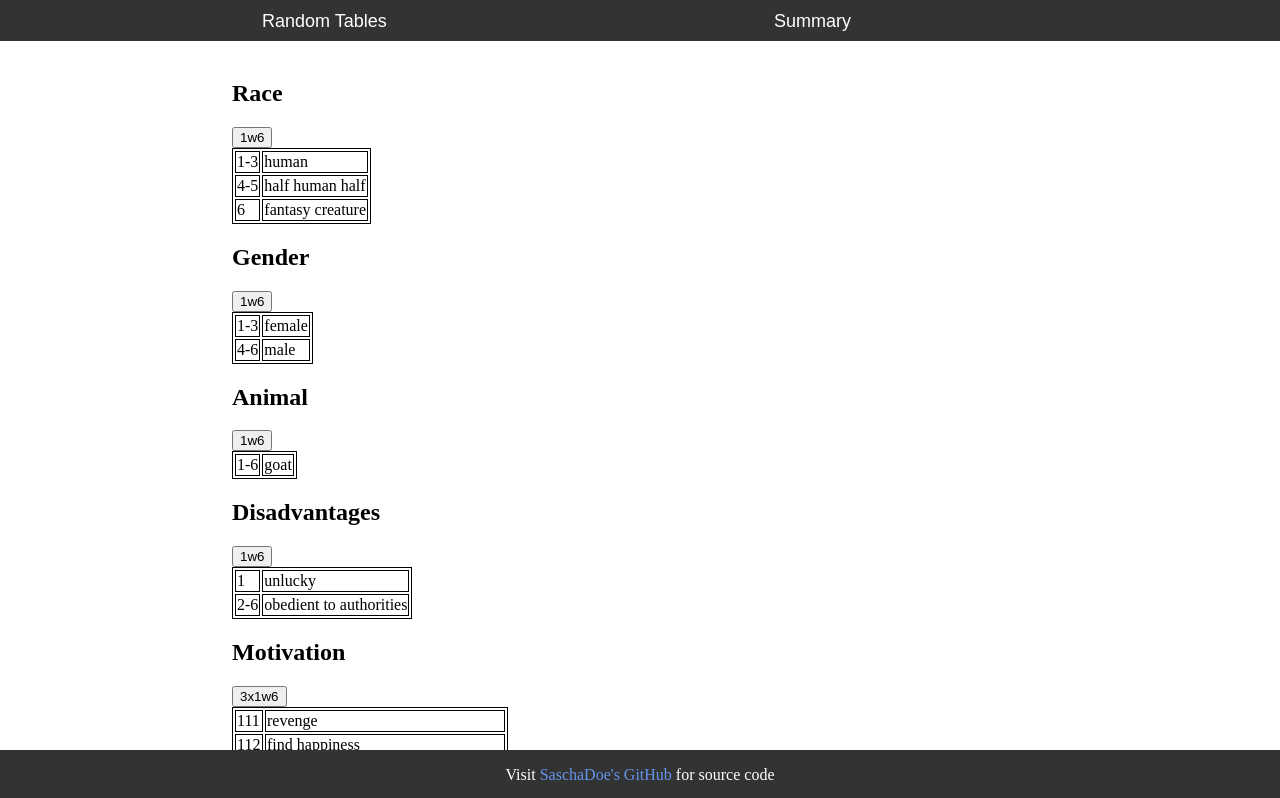
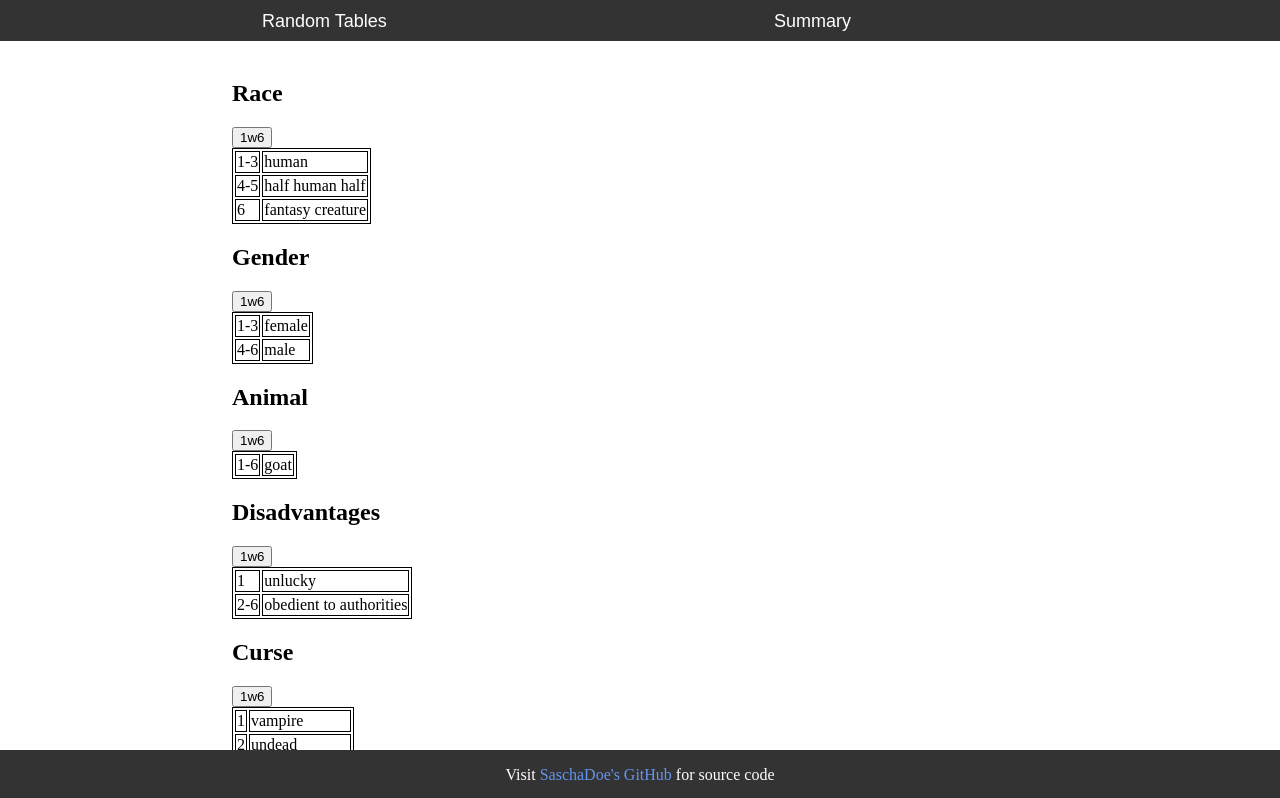
Before and after one commit to SaschaDoe/RandomTableApp, a SvelteKit app: page / in a window 1280 px wide. Shown: the top 798 px of the page. Built offline with nearby package versions, Linux system fonts and the light colour scheme.

Commit message:
Added curse table

```diff
--- a/src/summary/CharacterView.svelte
+++ b/src/summary/CharacterView.svelte
@@ -19,6 +19,13 @@
     <li>Constitution: {character.constitution}</li>
     <li>Strength: {character.strength}</li>
 </ul>
+<div style="display:inline;">Curses: </div>
+<ul style="display: inline">
+    {#each character.curses as curse}
+        <li style="list-style-type: none">{curse}</li>
+    {/each}
+</ul>
+
 <div>Disadvantages:</div>
 {#each character.disadvantages as advantage}
     <div>{advantage+" "}</div>
--- a/src/tables/RandomTableList.svelte
+++ b/src/tables/RandomTableList.svelte
@@ -8,11 +8,13 @@
     import {MotivationTable} from "./charTables/motivationTable";
     import {GermanFemaleNameTable} from "./charTables/germanFemaleNameTable";
     import {RelationshipTypeTable} from "./charTables/relationshipTypeTable";
+    import {CurseTable} from "./charTables/curseTable";
 
     let tables = [new RaceTable(),
         new GenderTable(),
         new AnimalTable(),
         new DisadvantageTable(),
+        new CurseTable(),
         new MotivationTable(),
         new GermanMaleNameTable(),
         new GermanFemaleNameTable(),
--- /dev/null
+++ b/src/tables/charTables/curseTable.ts
@@ -0,0 +1,26 @@
+import {Table} from "../table";
+import {TableEntry} from "../tableEntry";
+import {TableTitles} from "../tableTitles";
+import {AnimalTable} from "./animalTable";
+import type {Character} from "../../world/character";
+import {DisadvantageTable} from "./disadvantageTable";
+
+
+export class CurseTable extends Table{
+    constructor(){
+        let entries = [] as TableEntry[];
+        entries.push(new TableEntry("vampire", 1));
+        entries.push(new TableEntry("undead", 2));
+        entries.push(new TableEntry("ghost", 3));
+        entries.push(new TableEntry("wer", 4).withCascadingRole(new AnimalTable()));
+        entries.push(new TableEntry("death prophecy", 5));
+        entries.push(new TableEntry("disadvantage: ", 6).withCascadingRole(new DisadvantageTable()));
+        super(entries, TableTitles.Curse);
+        this.functions.push(AddCurse)
+    }
+}
+
+export function AddCurse(char: Character, entry: TableEntry){
+    char.curses.push(entry.text);
+    return char;
+}
--- a/src/tables/table.ts
+++ b/src/tables/table.ts
@@ -1,6 +1,5 @@
 
 import { DiceRole } from "./diceRole";
-import { Dice } from "../utils/dice";
 import {TableTitles} from "./tableTitles";
 import {TableEntry} from "./tableEntry";
 import {randomIntFromInterval} from "../utils/randomUtils";
@@ -34,9 +33,9 @@ export class Table {
         return this.entries[randomNumber];
     }
 
-    roleWithCascade(dice = new Dice()) {
-        let entry = this.role(dice);
-        let result = this.cascade(entry, dice);
+    roleWithCascade() {
+        let entry = this.role();
+        let result = this.cascade(entry);
         if(result === undefined){
             throw Error("Entry too small")
         }else{
@@ -46,11 +45,11 @@ export class Table {
         }
     }
 
-    private cascade(entry: TableEntry, dice: Dice) {
+    private cascade(entry: TableEntry) {
         let fullText = entry.text;
         for (let i = 0; i < entry.cascadingRoles.length; i++) {
             let table = entry.cascadingRoles[i];
-            fullText += table.role(dice).text + " ";
+            fullText += table.role().text + " ";
         }
         let result = fullText;
         if (entry.cascadingRoles.length != 0) {
--- a/src/tables/tableTitles.ts
+++ b/src/tables/tableTitles.ts
@@ -9,4 +9,5 @@ export enum TableTitles{
     Gender = "Gender",
     Motivation = "Motivation",
     RelationshipType = "Relationship Type",
+    Curse="Curse"
 }
--- a/src/world/character.ts
+++ b/src/world/character.ts
@@ -27,17 +27,19 @@ export class Character{
     strength = 0;
 
     relationships: Relationship[];
+    curses: string[];
 
     constructor(race = Races.Human, dice = new Dice()) {
         this.id = GetId();
         this.motivation = new MotivationTable().roleWithCascade().text;
         this.disadvantages = [];
         this.relationships = [];
-        this.gender = new GenderTable().role(dice).text
+        this.curses = [];
+        this.gender = new GenderTable().role().text
         if(this.gender === Gender.Female){
-            this.name = new GermanFemaleNameTable().role(dice).text;
+            this.name = new GermanFemaleNameTable().role().text;
         }else{
-            this.name = new GermanMaleNameTable().role(dice).text;
+            this.name = new GermanMaleNameTable().role().text;
         }
         this.race = race;
         this.roleForAttributes(dice);
```
Also changed, not shown: 1 other file (tests, documents, lock files or other folders).
